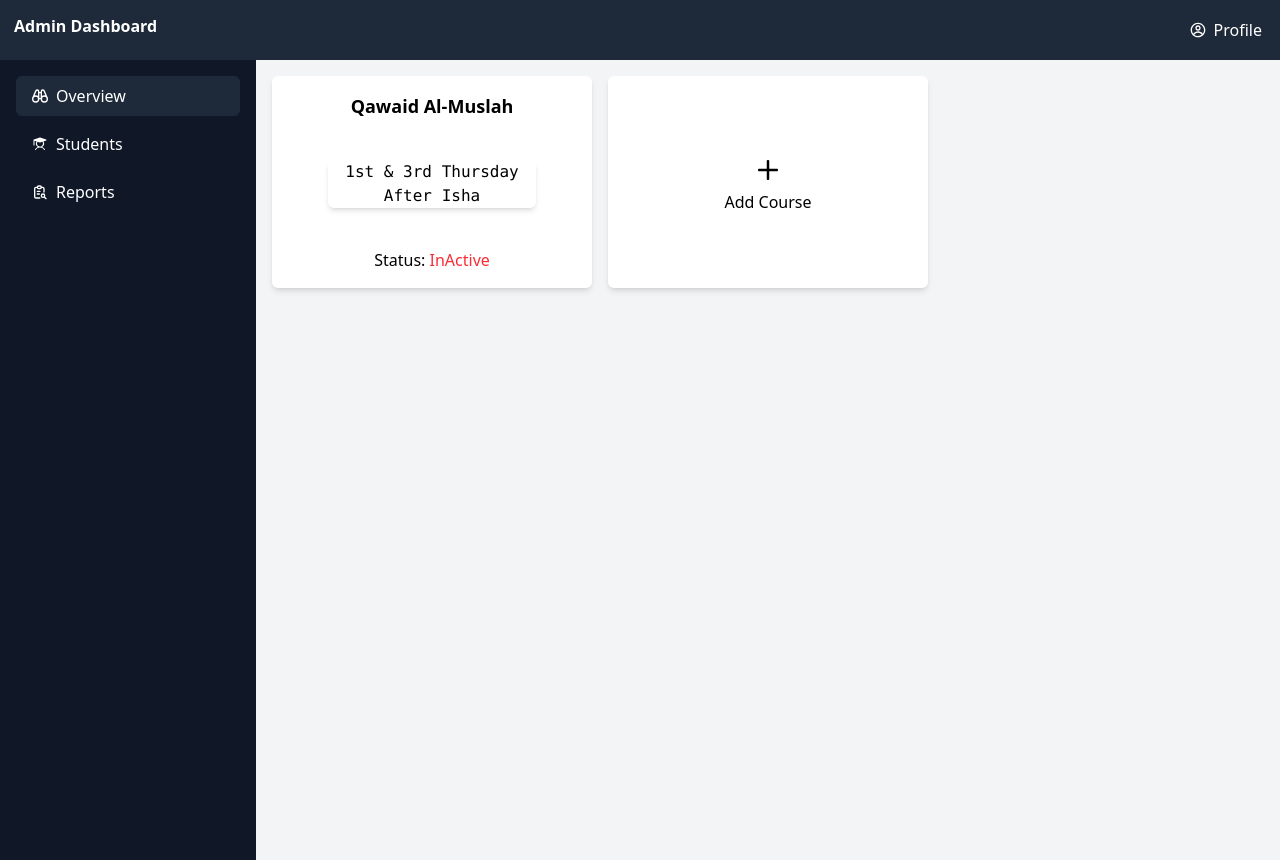
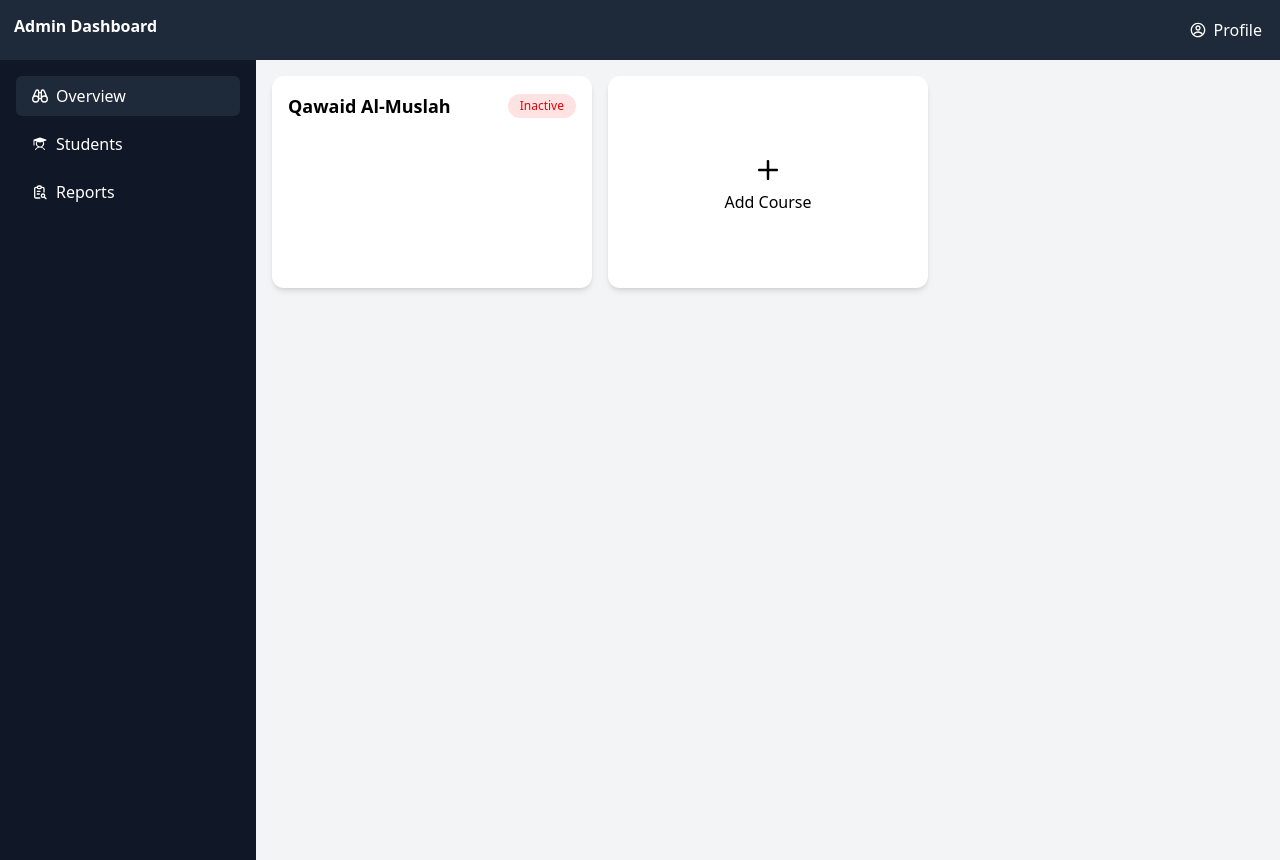
Before and after one commit to AwwabDingankar/Admin-Dashboard, a React (Vite) app: page / in a window 1280 px wide. Built offline with nearby package versions, Linux system fonts and the light colour scheme.

Commit message:
feat: enhance Course and CourseView components with improved UI and attendance tracking

```diff
--- a/src/components/overview/Course.jsx
+++ b/src/components/overview/Course.jsx
@@ -6,22 +6,23 @@ export default function Course({ data , onSelect}) {
 
   return (
     <div
-      onClick={onSelect}
-      className="bg-white p-4 rounded-md shadow-md hover:bg-gray-200  cursor-pointer"
+  onClick={onSelect}
+  className="bg-white rounded-xl  shadow-md hover:shadow-lg hover:border-gray-300 transition cursor-pointer"
+>
+  <div className="flex justify-between items-center p-4">
+    <h2 className="text-lg font-bold">{data.name}</h2>
+
+    <span
+      className={`px-3 py-1 text-xs rounded-full ${
+        data.isActive
+          ? "bg-green-100 text-green-600"
+          : "bg-red-100 text-red-600"
+      }`}
     >
-      <h2 className="text-lg text-center font-bold">{data.name}</h2>
-      <div className="flex flex-col font-mono items-center justify-center m-10 rounded-md shadow-md ">
-        <p>{data.days}</p>
-        <p>{data.time}</p>
-      </div>
-      <div className="flex justify-center font-medium">
-        <p>
-          Status:{" "}
-          <span className={data.isActive ? "text-green-500" : "text-red-500"}>
-            {data.isActive ? "Active" : "InActive"}
-          </span>
-        </p>
-      </div>
-    </div>
+      {data.isActive ? "Active" : "Inactive"}
+    </span>
+  </div>
+</div>
+
   );
 }
--- a/src/components/overview/CourseView.jsx
+++ b/src/components/overview/CourseView.jsx
@@ -1,25 +1,57 @@
-import React from "react";
+import React, { useState, useEffect } from "react";
+import students from "../../data/students.json";
 
+import { IoCloseCircleOutline } from "react-icons/io5";
 import { RiDeleteBin4Line } from "react-icons/ri";
 
 export default function CourseView({ onClose, onDelete, course, onToggle }) {
-  const buttonText = course.isActive ? "Stop" : "Start";
+  const [enrolledStudents, setEnrolledStudents] = useState([]);
+  const [averageAttendance, setAverageAttendance] = useState(0);
+  const buttonText = course.isActive ? "Stop Session " : "Start Session";
   const buttonColor = course.isActive
     ? "bg-red-500 hover:bg-red-700"
     : "bg-blue-500 hover:bg-blue-700";
 
+  useEffect(() => {
+    const enrolled = students
+      .filter((s) => s.courses.some((c) => c.name === course.name))
+      .map((s) => {
+        const courseObj = s.courses.find((c) => c.name === course.name);
+        return {
+          name: s.name,
+          sessionsAttended: courseObj.sessionsAttended,
+          sessionsHeld: courseObj.sessionsHeld,
+        };
+      });
+    setEnrolledStudents(enrolled);
+
+    if (enrolled.length > 0) {
+      const totalPercentage = enrolled.reduce((sum, student) => {
+        return sum + (student.sessionsAttended / student.sessionsHeld) * 100;
+      }, 0);
+      const avg = Math.round(totalPercentage / enrolled.length);
+      setAverageAttendance(avg);
+    } else {
+      setAverageAttendance(0);
+    }
+  }, [course.name]);
+
   return (
     <div className="overly absolute inset-0 flex items-center justify-center bg-gray-100 backdrop-blur-3xl">
-      <div className="content relative bg-white w-xl rounded-md  shadow-md">
-        <button onClick={() => onDelete(course.id)} title="Delete Course" className="absolute left-5 top-5 cursor-pointer">
-          <RiDeleteBin4Line size={25}/>
+      <div className="content relative bg-white w-xl max-h-[90vh] overflow-auto rounded-md shadow-lg p-4">
+        <button
+          onClick={() => onDelete(course.id)}
+          title="Delete Course"
+          className="absolute left-5 top-5 cursor-pointer"
+        >
+          <RiDeleteBin4Line size={25} />
         </button>
-        <button
+        <div
           onClick={onClose}
-          className="absolute right-5 top-5 cursor-pointer bg-red-500 hover:bg-red-700 text-white px-2 pb-1 rounded-lg"
+          className="absolute  right-3 top-3 text-red-400 hover:bg-red-400 hover:rounded-2xl hover:text-white cursor-pointer"
         >
-          close
-        </button>
+          <IoCloseCircleOutline size={25} />
+        </div>
         <div className="flex flex-col p-8  border-b-1 border-b-gray-300 rounded-b-lg ">
           <h1 className="flex items-center p-4 justify-center text-4xl font-bold">
             {course.name}
@@ -43,7 +75,7 @@ export default function CourseView({ onClose, onDelete, course, onToggle }) {
             Total Durs <b>11</b>
           </div>
           <div className="m-3.5 p-2.5">
-            Avg_Attendance <b>77%</b>
+            Avg_Attendance <b>{averageAttendance}%</b>
           </div>
         </div>
         <div className="flex justify-center my-4">
@@ -53,15 +85,21 @@ export default function CourseView({ onClose, onDelete, course, onToggle }) {
                 <th className="border border-gray-300 p-2 w-2xs">
                   Student Name
                 </th>
-                <th className="border border-gray-300 p-2">Attendance</th>
+                <th className="border border-gray-300 p-2">Attendance (%)</th>
               </tr>
             </thead>
             <tbody>
-              <tr>
-                <td className="border border-gray-300 p-2">Fuzail Palnak</td>
-                <td className="border border-gray-300 p-2">100%</td>
-              </tr>
-              <tr>
+              {enrolledStudents.map((enrolled) => (
+                <tr>
+                  <td className="border border-gray-300 p-2">
+                    {enrolled.name}
+                  </td>
+                  <td className="border border-gray-300 p-2">
+                    {Math.round((enrolled.sessionsAttended / enrolled.sessionsHeld) * 100)}%
+                  </td>
+                </tr>
+              ))}
+              {/* <tr>
                 <td className="border border-gray-300 p-2">Tameem Parkar</td>
                 <td className="border border-gray-300 p-2">100%</td>
               </tr>
@@ -76,7 +114,7 @@ export default function CourseView({ onClose, onDelete, course, onToggle }) {
               <tr>
                 <td className="border border-gray-300 p-2">Hussain Nore</td>
                 <td className="border border-gray-300 p-2">100%</td>
-              </tr>
+              </tr> */}
             </tbody>
           </table>
         </div>
--- a/src/components/overview/CreateCourse.jsx
+++ b/src/components/overview/CreateCourse.jsx
@@ -43,7 +43,7 @@ export default function CreateCourse({ onCreate }) {
       {!showForm ? (
         <div
           onClick={() => setShowForm(true)}
-          className="flex items-center justify-center bg-white rounded-md shadow-md hover:bg-gray-200 min-h-53 cursor-pointer"
+          className="flex items-center justify-center bg-white rounded-xl shadow-md hover:bg-gray-200 min-h-53 cursor-pointer"
         >
           <button className="flex flex-col items-center cursor-pointer ">
             <IoIosAdd size={40} />
--- a/src/pages/overview.jsx
+++ b/src/pages/overview.jsx
@@ -1,4 +1,4 @@
-import React, { useState, useEffect } from "react";
+import React, { useState} from "react";
 import useLocalStorage from "../hooks/useLocalStorage";
 
 import Course from "../components/overview/Course";
@@ -46,7 +46,7 @@ export default function Overview() {
 
   return (
     <>
-      <div className=" grid grid-cols-1 sm:grid-cols-2 lg:grid-cols-3  grid-rows-3 gap-4">
+      <div className="grid grid-cols-1 sm:grid-cols-2 lg:grid-cols-3  grid-rows-3 gap-4">
         {courses.map((c) => (
           <Course key={c.id} data={c} onSelect={() => openCourseView(c.id)} />
         ))}
```
